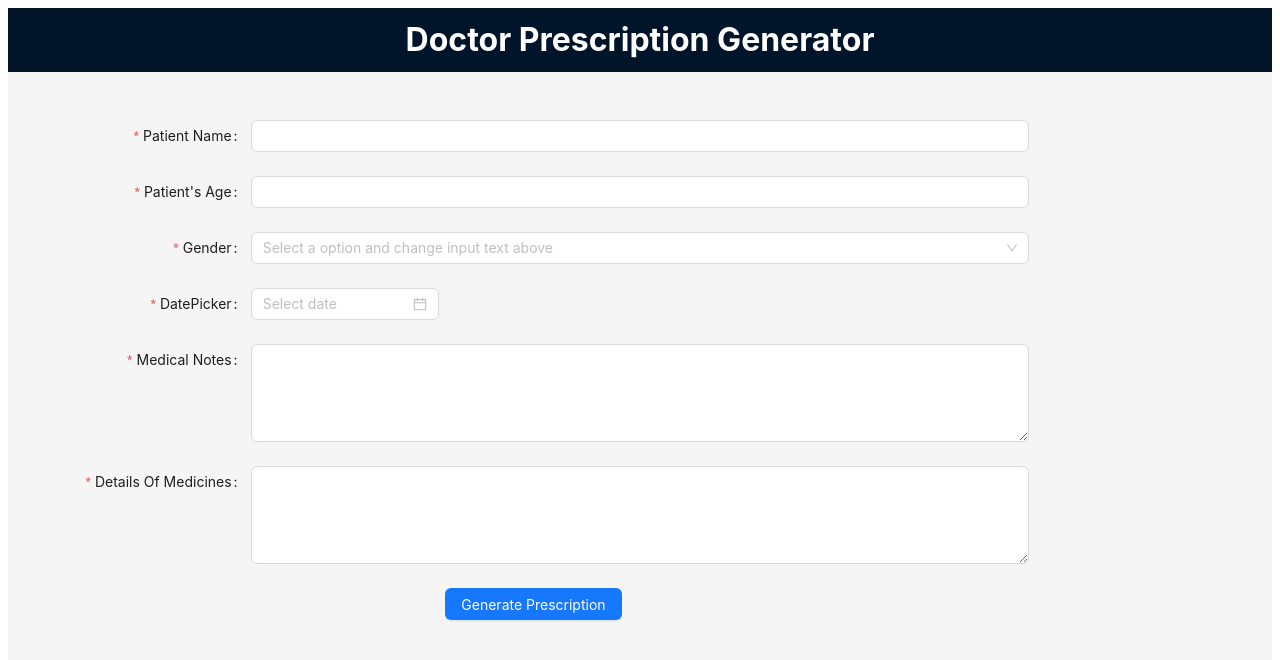
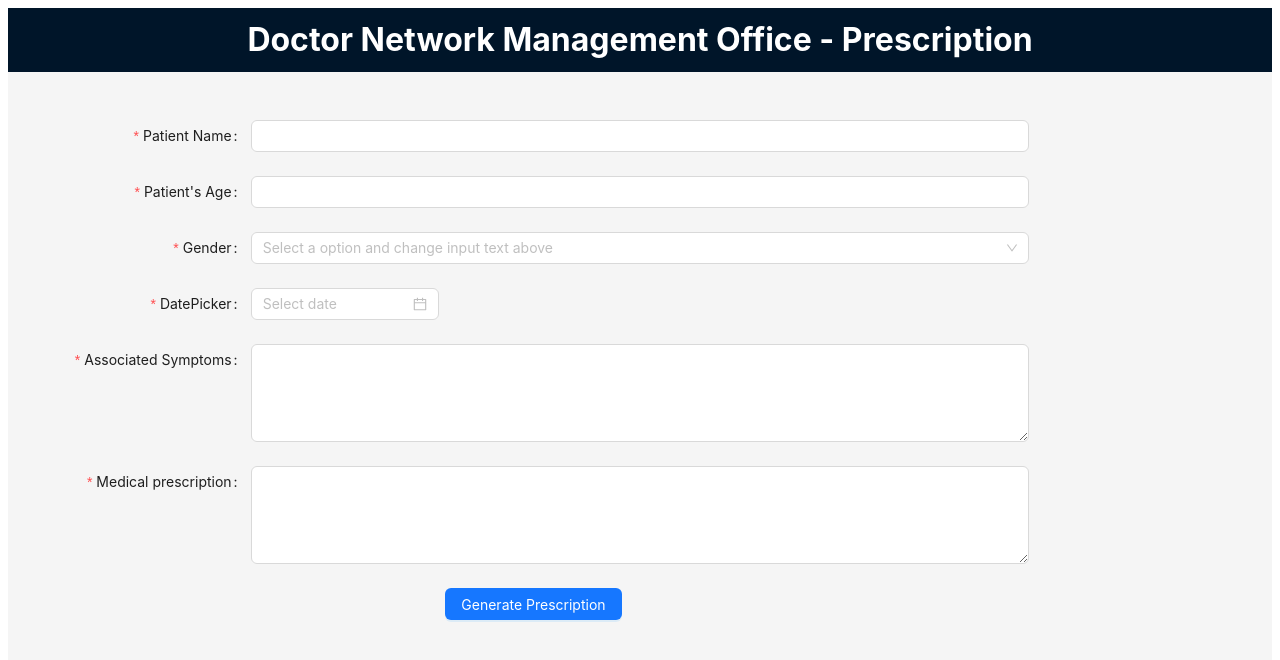
Before and after one commit to florescuv/Medical-office-management---prescription, a React (Create React App) app: page / in a window 1280 px wide. Shown: the top 660 px of the page. Built offline with nearby package versions, Linux system fonts and the light colour scheme.

Commit message:
Adaptarea titlurilor la o limba de circulatie internationala

```diff
--- a/src/components/prescription.jsx
+++ b/src/components/prescription.jsx
@@ -70,7 +70,7 @@ const PrescriptionForm = () => {
           fontSize: "2rem",
         }}
       >
-        Doctor Prescription Generator
+        Doctor Network Management Office - Prescription
       </Header>
       <Content>
         <Form
@@ -121,7 +121,7 @@ const PrescriptionForm = () => {
           </Form.Item>
 
           <Form.Item
-            label="Medical Notes"
+            label="Associated Symptoms"
             name="notes"
             rules={[{ required: true }]}
           >
@@ -129,7 +129,7 @@ const PrescriptionForm = () => {
           </Form.Item>
 
           <Form.Item
-            label="Details Of Medicines"
+            label="Medical prescription"
             name="medicines"
             rules={[{ required: true }]}
           >
--- a/src/components/prescriptionResult.jsx
+++ b/src/components/prescriptionResult.jsx
@@ -5,7 +5,7 @@ const PrescriptionResult = (props) => {
   return (
     <div className="page">
       <section id="hospital">
-        <h1>{"Spitalul TST"}</h1>
+        <h1>{"Doctor's Office"}</h1>
         <div className="dr-dt">
           <h3 className="fs-1_5">{"Dr. Vlad Andrei"}</h3>
           <span className="fs-0_3">{"O.R.L (otorinolaringologie)"}</span>
@@ -22,21 +22,21 @@ const PrescriptionResult = (props) => {
         </div>
         <div className="d-flex space">
           <div className="gm">
-            <label>{"Nume Pacient: "}</label>
+            <label>{"Patient's Name: "}</label>
             <input type="text" className="w-17" value={username} disabled />
           </div>
           <div>
-            <label>{"Vârstă : "}</label>
+            <label>{"Age : "}</label>
             <input type="text" className="w-5" value={age} disabled />
           </div>
           <div>
-            <label>{"Sex : "}</label>
+            <label>{"Gender : "}</label>
             <input type="text" className="w-5" value={gender} disabled />
           </div>
         </div>
         <div className="d-flex space">
           <div>
-            <label>{"Medical Notes : "}</label>
+            <label>{"Associated Symptoms : "}</label>
             <input type="text" className="w-17" value={notes} disabled />
           </div>
           <div>
@@ -45,7 +45,7 @@ const PrescriptionResult = (props) => {
           </div>
         </div>
         <div className="d-flex col">
-          <label>{"Medicine Details : "}</label>
+          <label>{"Medical prescription : "}</label>
           <textarea disabled defaultValue={medicines}></textarea>
         </div>
         <div className="d-flex end">
```
